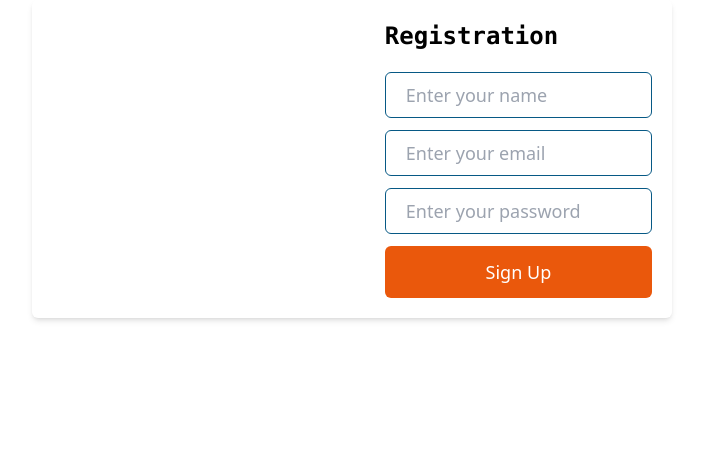
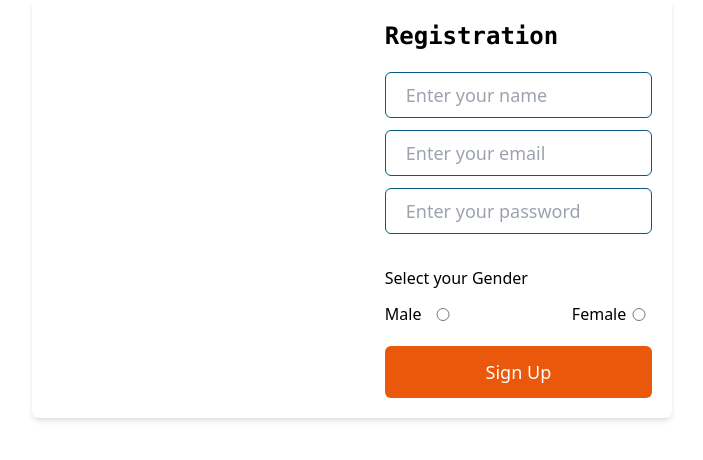
Before and after one commit to mnosumon/form-validation, a React (Vite) app: page / in a window 1280 px wide. Shown: the top 460 px of the page, without its empty margins (288-991 px from the left). Built offline with nearby package versions, Linux system fonts and the light colour scheme.

Commit message:
Gender part design

```diff
--- a/src/components/registration/RagistrationForm.jsx
+++ b/src/components/registration/RagistrationForm.jsx
@@ -1,5 +1,6 @@
 import React from "react";
-import { Formik, useFormik } from "formik";
+import { useFormik } from "formik";
+import Gender from "./gender/Gender";
 
 let initialState = {};
 const RagistrationForm = () => {
@@ -18,20 +19,36 @@ const RagistrationForm = () => {
             <h1 className="text-2xl font-mono font-bold mb-5">Registration</h1>
             <form onSubmit={formik.handleSubmit} action="">
               <input
+                onChange={formik.handleChange}
+                onBlur={formik.handleBlur}
+                autoComplete="off"
+                value={formik.values.fullName}
+                name="fullName"
                 type="text"
                 className="w-full px-5 py-2 outline-none  border border-sky-800 rounded-md mb-3 text-lg font-sans"
                 placeholder="Enter your name"
               />
               <input
+                onChange={formik.handleChange}
+                onBlur={formik.handleBlur}
+                autoComplete="off"
+                value={formik.values.email}
+                name="email"
                 type="email"
                 className="w-full px-5 py-2 outline-none  border border-sky-800 rounded-md mb-3 text-lg font-sans"
                 placeholder="Enter your email"
               />
               <input
+                onChange={formik.handleChange}
+                onBlur={formik.handleBlur}
+                autoComplete="off"
+                value={formik.values.password}
+                name="password"
                 type="password"
                 className="w-full px-5 py-2 outline-none  border border-sky-800 rounded-md mb-3 text-lg font-sans"
                 placeholder="Enter your password"
               />
+              <Gender formik={formik} />
               <button className="text-white text-lg rounded-md bg-orange-600 px-7 py-3 w-full">
                 Sign Up
               </button>
--- /dev/null
+++ b/src/components/registration/gender/Gender.jsx
@@ -0,0 +1,39 @@
+import React from "react";
+
+const Gender = ({ formik }) => {
+  return (
+    <div className="my-5">
+      <span>Select your Gender</span>
+      <div className="flex items-center justify-between mt-3">
+        <div className="w-[30%] flex items-center justify-between">
+          <label htmlFor="male">Male</label>
+          <input
+            onChange={formik.handleChange}
+            onBlur={formik.handleBlur}
+            autoComplete="off"
+            value="female"
+            name="gender"
+            id="female"
+            type="radio"
+            className="py-3 px-6 w-full font-gilroyRegular focus:outline-none border border-lineColor rounded-md"
+          />
+        </div>
+        <div className="w-[30%] flex items-center justify-between">
+          <label htmlFor="female">Female</label>
+          <input
+            onChange={formik.handleChange}
+            onBlur={formik.handleBlur}
+            autoComplete="off"
+            value="female"
+            name="gender"
+            id="female"
+            type="radio"
+            className="py-3 px-6 w-full font-gilroyRegular focus:outline-none border border-lineColor rounded-md"
+          />
+        </div>
+      </div>
+    </div>
+  );
+};
+
+export default Gender;
```
